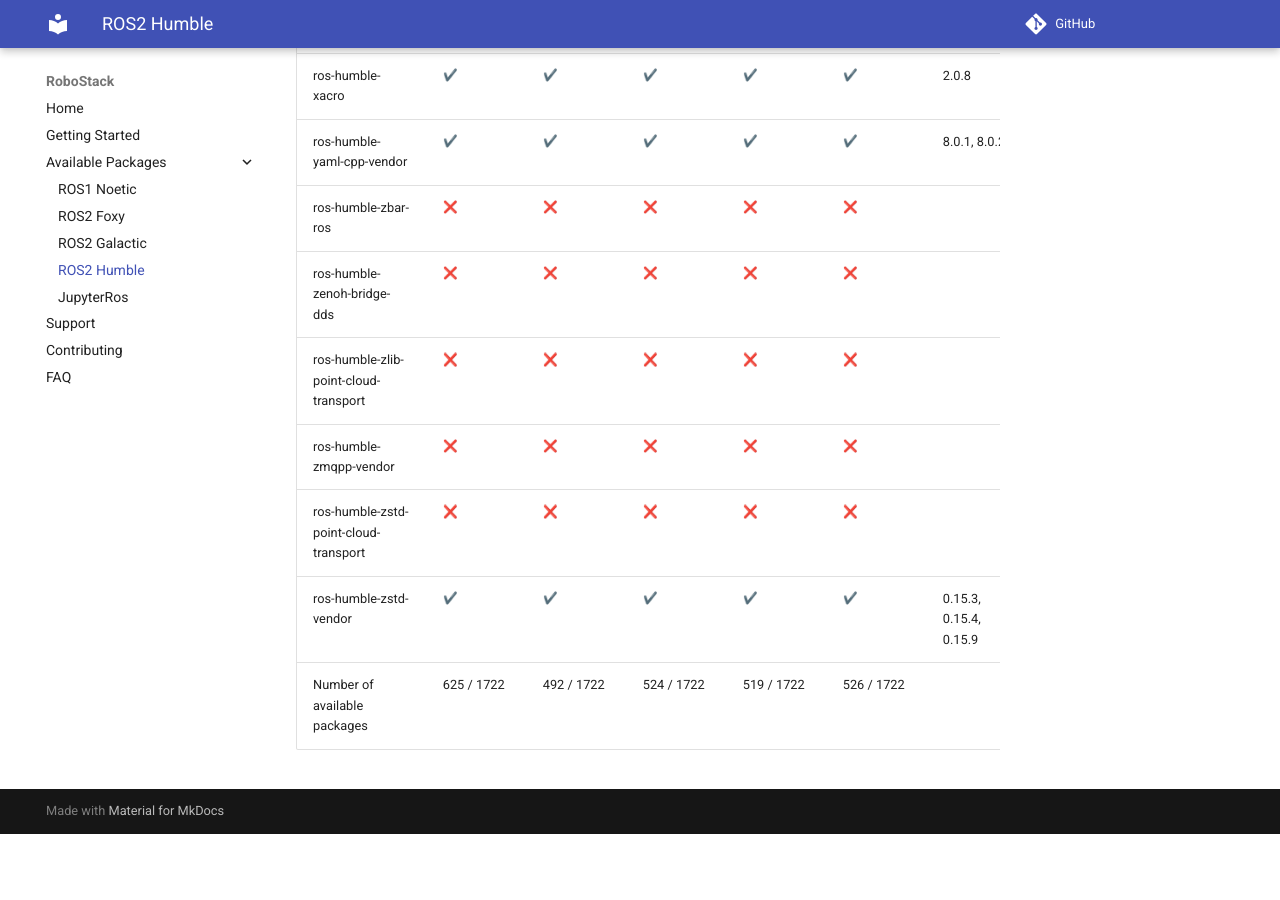
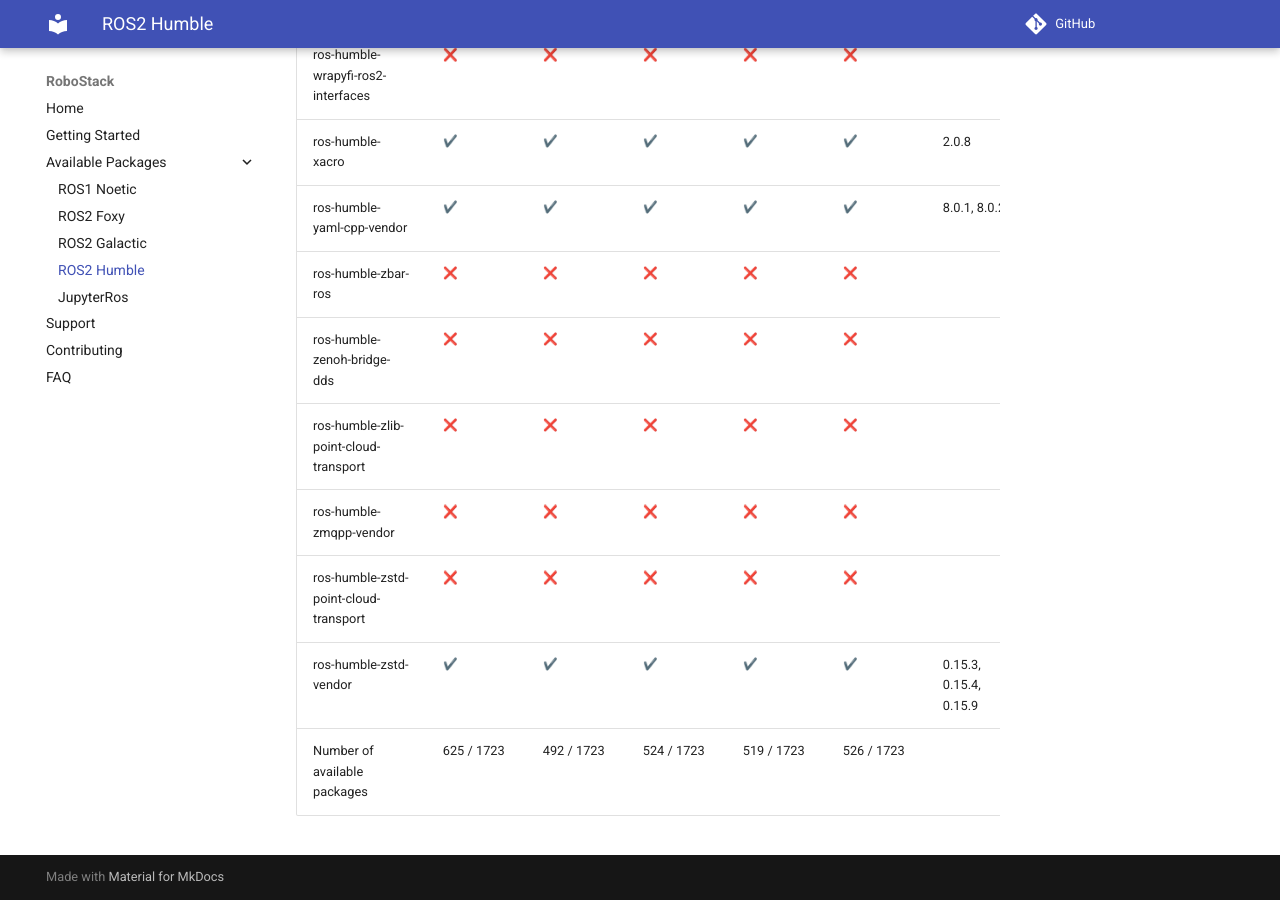
Before and after one commit to RoboStack/robostack.github.io, an MkDocs documentation site: the page built from docs/humble.md, in a window 1280 px wide and 900 px high, scrolled down 133882 px. Built offline with MkDocs 1.6.1 and Material for MkDocs 9.7.7, drawn with Linux system fonts in a browser that asks for light colours; emoji names are drawn with the system emoji font; comment, search, counter and statistics services are not loaded; before the commit the page ends 134716 px from its top, so only the background shows below that; some of the changed text lies outside the part shown.

Commit message:
Update tables

```diff
--- a/docs/humble.md
+++ b/docs/humble.md
@@ -1722,4 +1723,4 @@
 | ros-humble-zmqpp-vendor | :x: { data-sort='0' } | :x: { data-sort='0' } | :x: { data-sort='0' } | :x: { data-sort='0' } | :x: { data-sort='0' } |   |
 | ros-humble-zstd-point-cloud-transport | :x: { data-sort='0' } | :x: { data-sort='0' } | :x: { data-sort='0' } | :x: { data-sort='0' } | :x: { data-sort='0' } |   |
 | ros-humble-zstd-vendor | :heavy_check_mark: { data-sort='1' } | :heavy_check_mark: { data-sort='1' } | :heavy_check_mark: { data-sort='1' } | :heavy_check_mark: { data-sort='1' } | :heavy_check_mark: { data-sort='1' } | 0.15.3, 0.15.4, 0.15.9  |
-| Number of available packages |  625 / 1722 | 492 / 1722 | 524 / 1722 | 519 / 1722 | 526 / 1722 |
+| Number of available packages |  625 / 1723 | 492 / 1723 | 524 / 1723 | 519 / 1723 | 526 / 1723 |
```
Also changed, not shown: other parts of docs/humble.md (+1 -0 lines).
